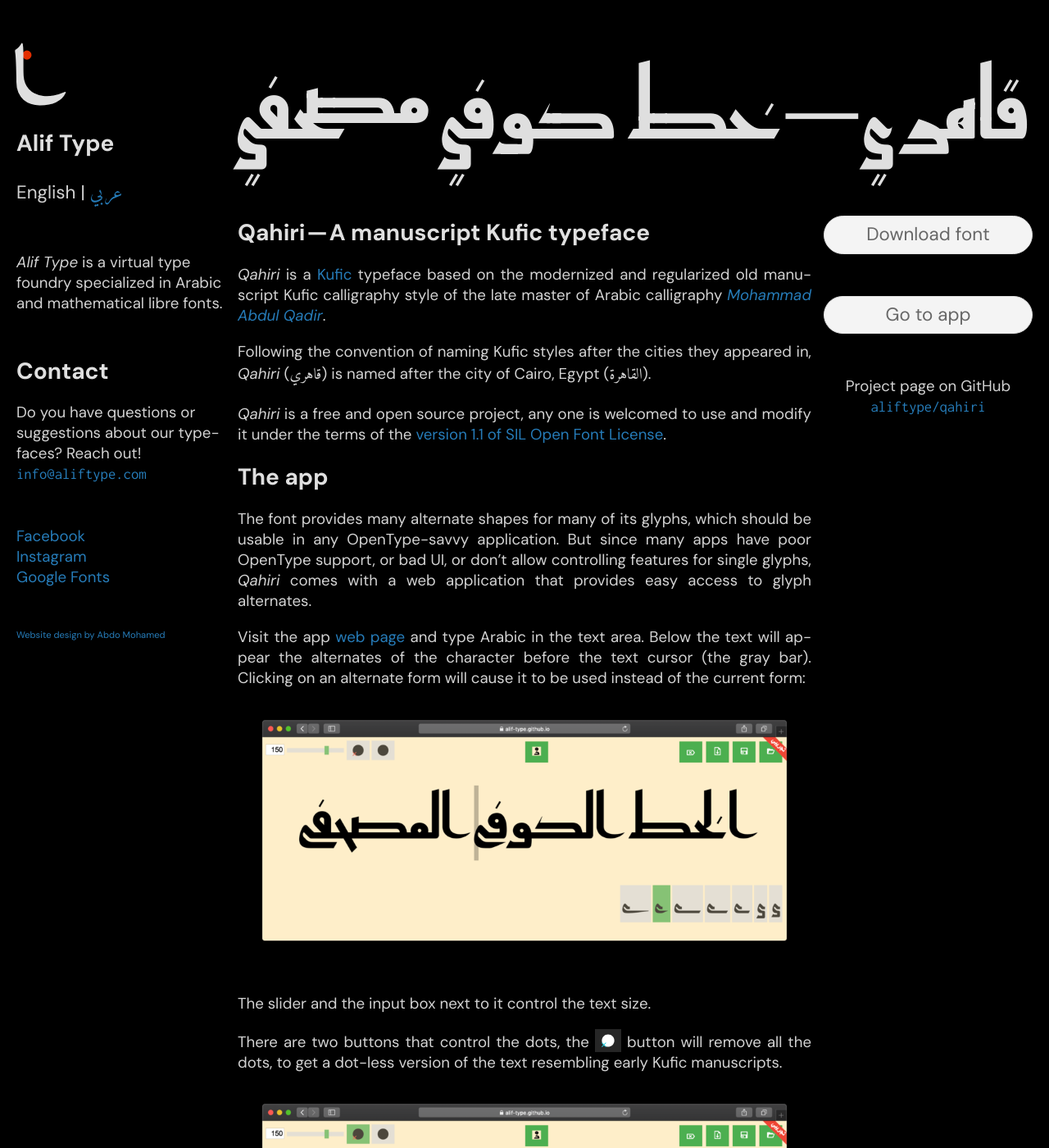
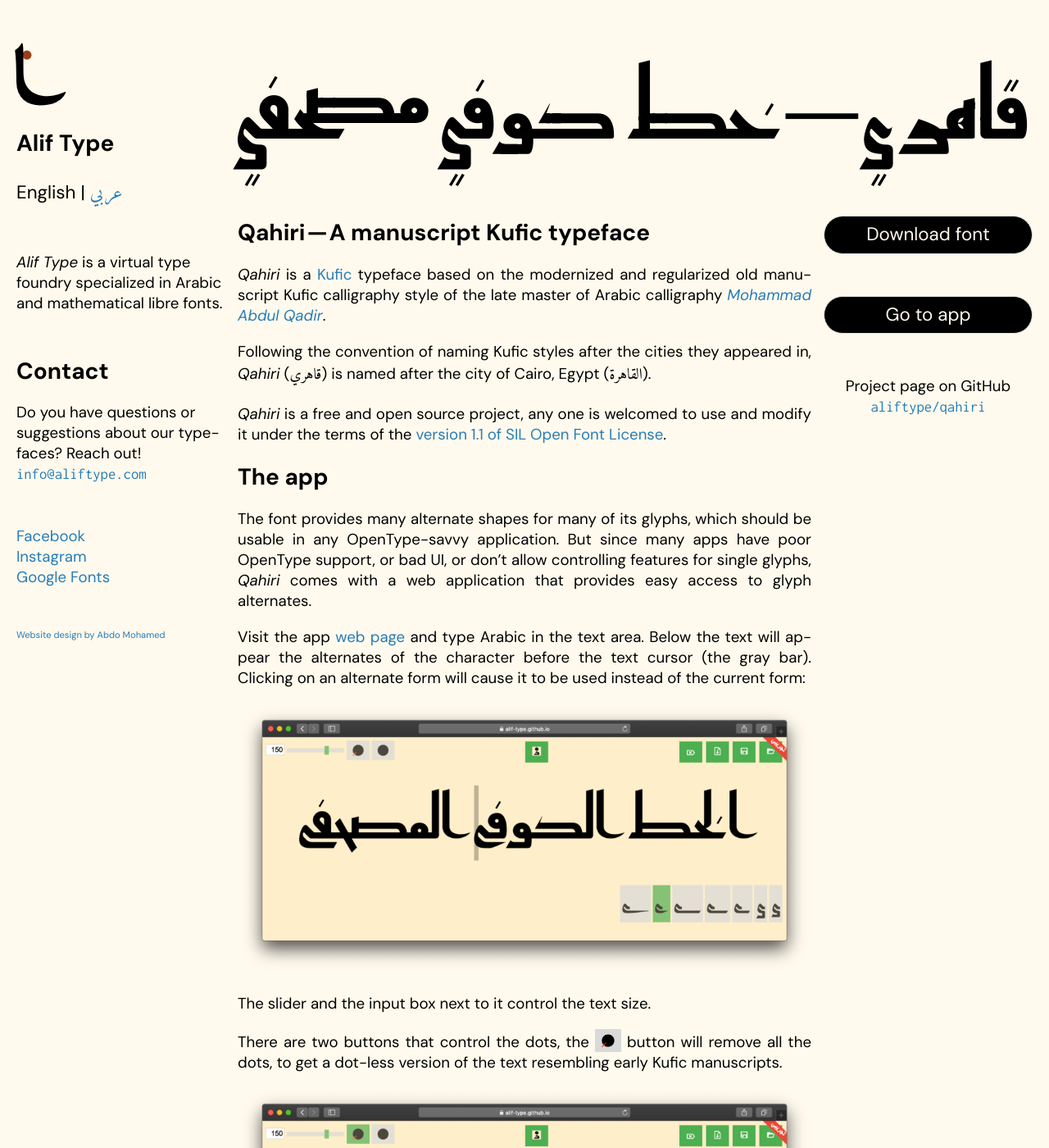
Before and after one commit to aliftype/qahiri, a Jekyll site: the page built from docs/index.md, in a window 1280 px wide and 1400 px high. Shown: the whole window at 82% size. Built offline with Jekyll 4.4.1, drawn with Linux system fonts in a browser that asks for light colours.

Commit message:
Support light theme

```diff
--- a/docs/assets/css/style.scss
+++ b/docs/assets/css/style.scss
@@ -33,8 +33,14 @@
 }
 
 :root {
+  color-scheme: light dark;
+  --body-background-color: light-dark(#FFFAED, black);
+  --body-color: light-dark(black, lightgray);
   --kufi-family: "Raqq", serif;
-  --kufi-color: #DFDFDF;
+  --kufi-color: light-dark(black, #DFDFDF);
+  --download-background-color: light-dark(black, #F4F4F4);
+  --download-color: light-dark(#FFFAED, #676767);
+  --button-background-color: light-dark(#D9D9D9, #D9D9D9);
   --title-family: "Qahiri", serif;
   --main-family: "Amiri", serif;
   --heading-family: "Reem Kufi", sans-serif;
@@ -48,8 +54,10 @@
   --h1-font-size: 1.5em;
 }
 
-body * {
-  font-palette: dark;
+@media (prefers-color-scheme: dark) {
+    body * {
+      font-palette: dark;
+    }
 }
 
 body {
@@ -57,8 +65,8 @@ body {
   font-size: 14pt;
   font-weight: 400;
   font-variant-numeric: proportional-nums;
-  background-color: black;
-  color: lightgray;
+  background-color: var(--body-background-color);
+  color: var(--body-color);
   max-width: 1240px;
   padding: 0 15px;
   margin: 50px auto;
@@ -138,11 +146,17 @@ img {
 img.button,
 img.زر {
   max-width: revert;
-  background-color: #D9D9D9;
+  background-color: var(--button-background-color);
   border: none;
   padding: 6px 8px;
   vertical-align: text-bottom;
-  filter: invert(1);
+}
+
+@media (prefers-color-scheme: dark) {
+    img.button,
+    img.زر {
+        filter: invert(0);
+    }
 }
 
 #sitedesigner {
@@ -191,7 +205,7 @@ footer p {
 }
 
 .downloads {
-  background: #f4f4f4;
+  background: var(--download-background-color);
   border-radius: 35px;
   border: 1px solid #e0e0e0;
 }
@@ -199,7 +213,7 @@ footer p {
 .downloads a {
   line-height: 200%;
   font-size: 120%;
-  color: #676767;
+  color: var(--download-color);
   text-align: center;
 }
 
```
